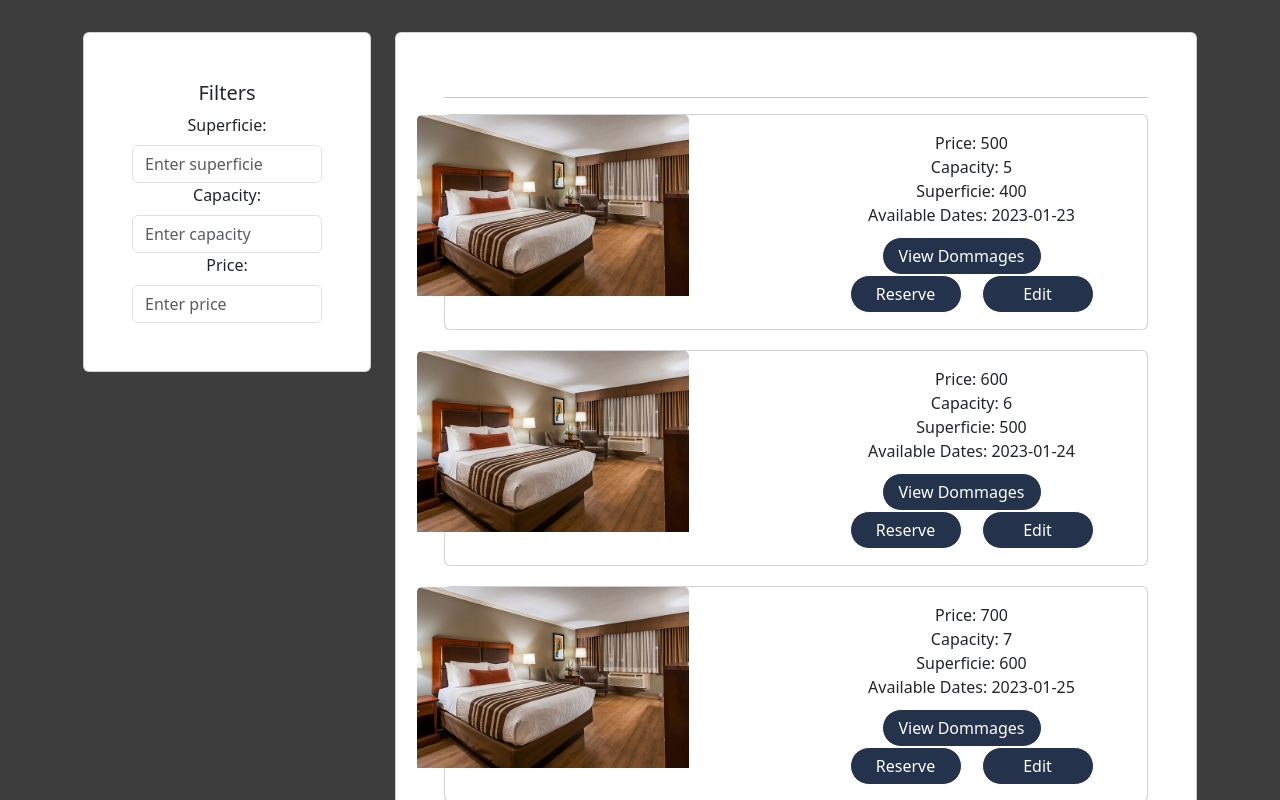
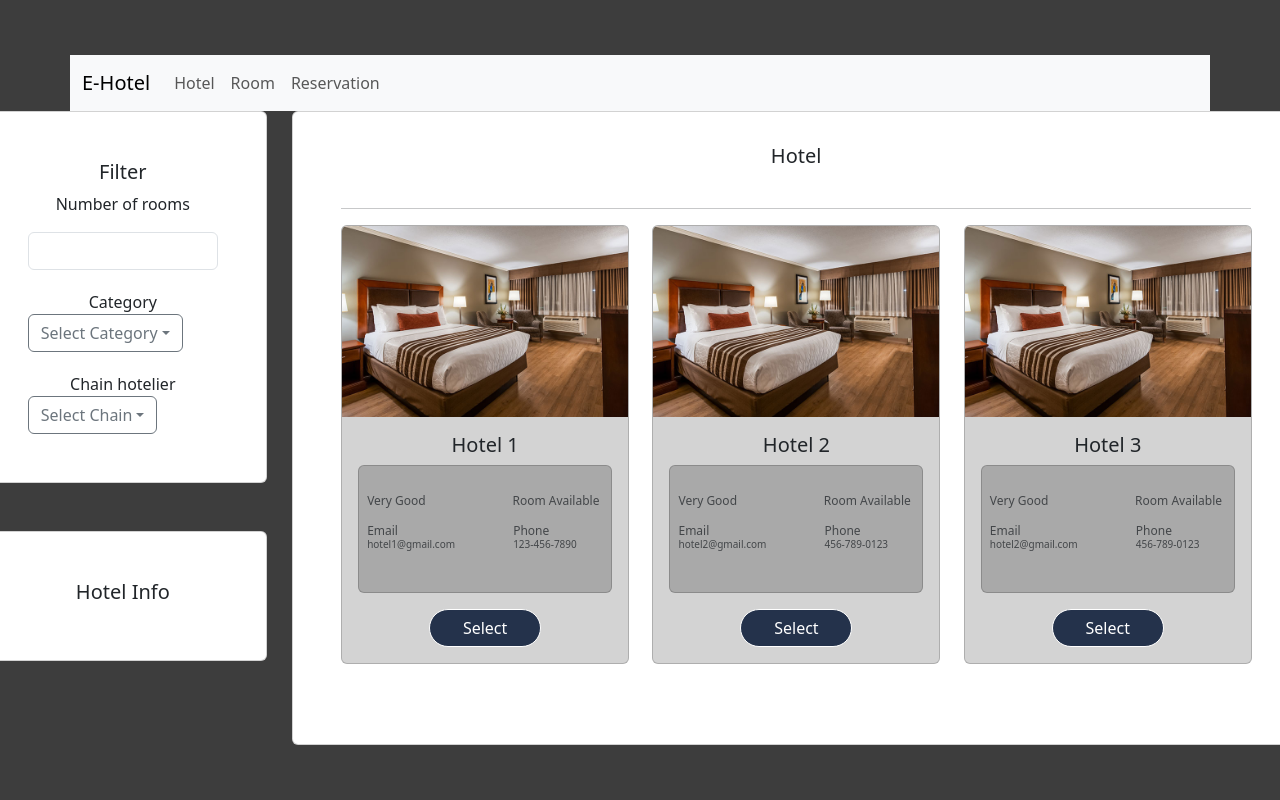
Before and after one commit to falla055/CSI2532_projet_groupe13, a React (Vite) app in the folder hotel/: page / in a window 1280 px wide. Shown: the top 800 px of the page. Built offline with nearby package versions, Linux system fonts and the light colour scheme.

Commit message:
Added navbar + routing

```diff
--- a/hotel/package.json
+++ b/hotel/package.json
@@ -15,9 +15,12 @@
     "@emotion/styled": "^11.11.0",
     "bootstrap": "^5.3.3",
     "framer-motion": "^11.0.20",
+    "mdb-react-ui-kit": "^7.2.0",
     "react": "^18.2.0",
     "react-bootstrap": "^2.10.2",
-    "react-dom": "^18.2.0"
+    "react-dom": "^18.2.0",
+    "react-icons": "^5.0.1",
+    "react-router-dom": "^6.22.3"
   },
   "devDependencies": {
     "@types/react": "^18.2.66",
--- a/hotel/src/App.jsx
+++ b/hotel/src/App.jsx
@@ -5,6 +5,8 @@ import Room from './Room'
 import Hotel from './Hotel'
 import './App.css'
 import Reservation from './Reservation'
+import BasicNav from './Navbar'
+import { BrowserRouter as Router, Route, Routes } from 'react-router-dom';
 
 
 function App() {
@@ -12,7 +14,14 @@ function App() {
 
   return (
     <>
-     <Room></Room>
+      <Router>
+        <BasicNav/>
+        <Routes>
+          <Route path="/" element={<Hotel />} />
+          <Route path="/Room" element={<Room />} />
+          <Route path="/Reservation" element={<Reservation />} />
+        </Routes>
+      </Router>
     </>
   )
 }
--- a/hotel/src/Hotel.jsx
+++ b/hotel/src/Hotel.jsx
@@ -12,6 +12,7 @@ import Form from "react-bootstrap/Form";
 import InputGroup from "react-bootstrap/InputGroup";
 import Image from "react-bootstrap/Image";
 import "./index.css";
+
 
 function Hotel() {
   const [numberOfRooms, setNumberOfRooms] = useState("");
--- /dev/null
+++ b/hotel/src/Navbar.jsx
@@ -0,0 +1,30 @@
+import Container from 'react-bootstrap/Container';
+import Nav from 'react-bootstrap/Nav';
+import Navbar from 'react-bootstrap/Navbar';
+import { createRoot } from "react-dom/client";
+import {
+  createBrowserRouter,
+  RouterProvider,
+  Route,
+  Link,
+} from "react-router-dom";
+
+function BasicNav() {
+  return (
+    <Navbar expand="lg" className="bg-body-tertiary">
+      <Container>
+        <Navbar.Brand href="#home">E-Hotel</Navbar.Brand>
+        <Navbar.Toggle aria-controls="basic-navbar-nav" />
+        <Navbar.Collapse id="basic-navbar-nav">
+          <Nav className="me-auto">
+            <Nav.Link as={Link} to="/">Hotel</Nav.Link>
+            <Nav.Link as={Link} to="/Room">Room</Nav.Link>
+            <Nav.Link as={Link} to="/Reservation">Reservation</Nav.Link>
+          </Nav>
+        </Navbar.Collapse>
+      </Container>
+    </Navbar>
+  );
+}
+
+export default BasicNav;
```
Also changed, not shown: 2 other files (tests, documents, lock files or other folders).
